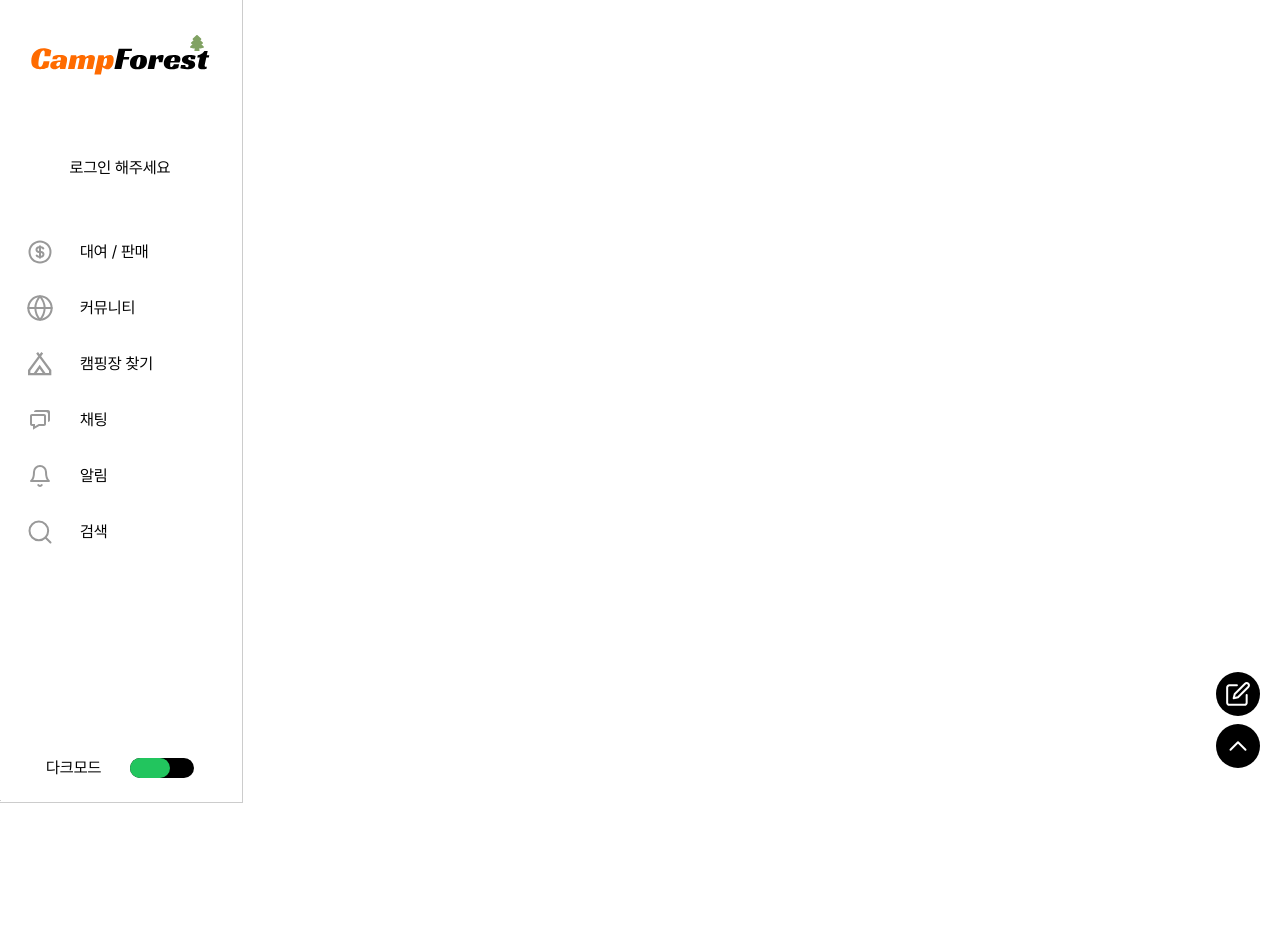
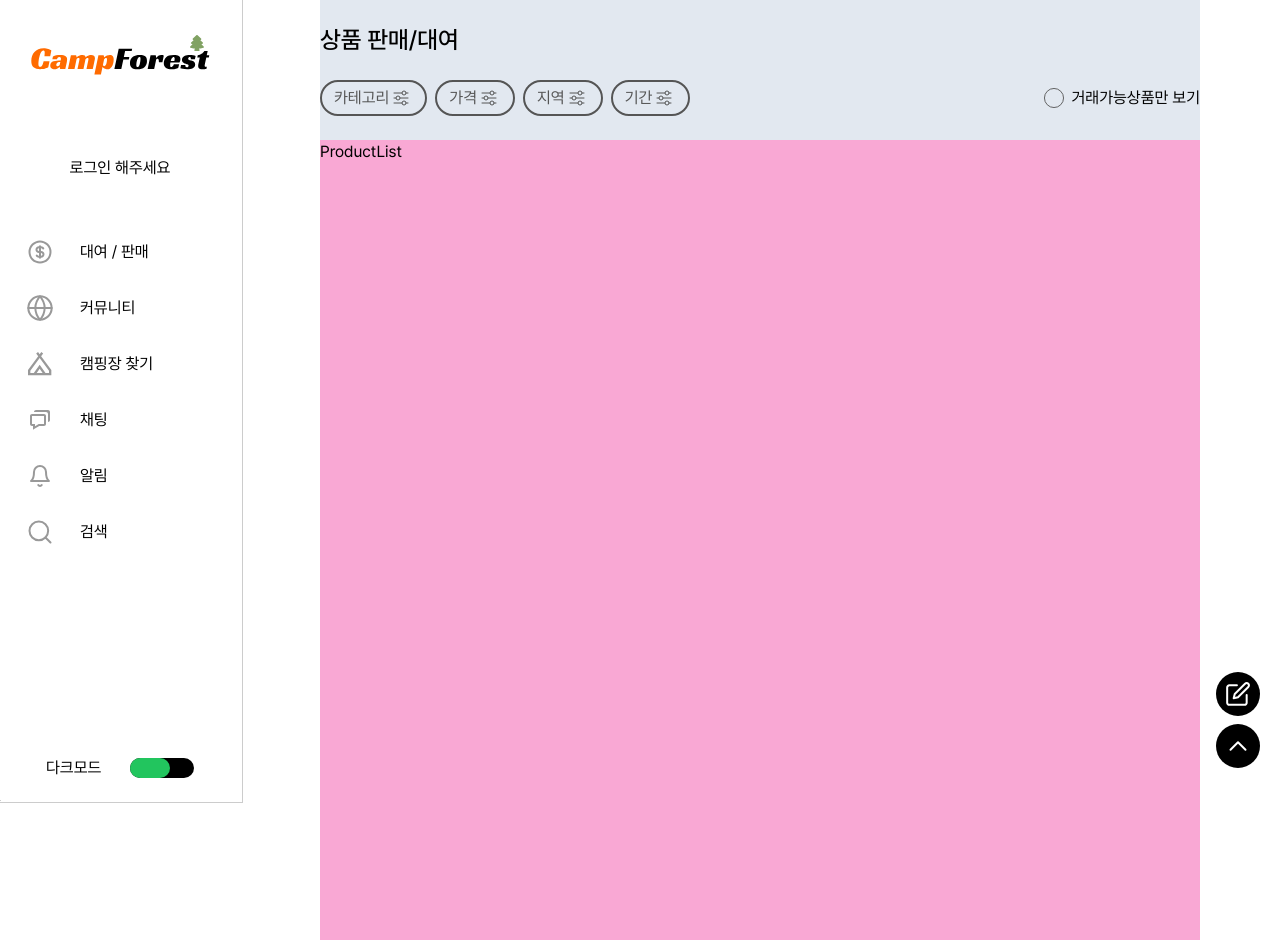
Before and after one commit to ChoiHyeonSeong/CampForest, a React (Create React App) app in the folder frontend/: page /trade in a window 1280 px wide. Before the commit the page ends 800 px from the top, so only its background shows below. Built offline with nearby package versions, Linux system fonts and the light colour scheme.

Commit message:
feat : 상품 판매/대여 페이지 상단 제작 내부 그리드 컴포넌트 미완성
Resolves :
Related to : #375

```diff
--- a/frontend/src/App.tsx
+++ b/frontend/src/App.tsx
@@ -8,6 +8,7 @@ import Regist from '@pages/Regist';
 import Main from '@pages/Main';
 import ProfileEdit from '@pages/ProfileEdit';
 import MyPage from '@pages/MyPage';
+import Trade from '@pages/Trade';
 
 function App() {
   return (
@@ -20,11 +21,12 @@ function App() {
           <div className='flex-grow'>
             {/* 여기서 부터 */}
             <Routes>
-              <Route path='/' element={<Main />}/>
+              <Route path='/' element={<Main/>}/>
               <Route path='/user/login' element={<Login/>}/>
               <Route path="/user/regist/*" element={<Regist/>}/>
               <Route path="/user/mypage/*" element={<MyPage/>}/>
               <Route path="/user/profile/edit" element={<ProfileEdit/>}/>
+              <Route path='/trade' element={<Trade/> }/>
             </Routes>
             {/* 여기까지 컨텐츠 */}
           </div>
--- /dev/null
+++ b/frontend/src/components/Transaction/ProductList.tsx
@@ -0,0 +1,9 @@
+import React from 'react'
+
+const ProductList = () => {
+  return (
+    <div className='min-h-screen bg-pink-300 w-full'>ProductList</div>
+  )
+}
+
+export default ProductList
--- a/frontend/src/components/Transaction/Review.tsx
+++ b/frontend/src/components/Transaction/Review.tsx
@@ -3,7 +3,7 @@ import React from 'react'
 // icon
 import { ReactComponent as StarIcon } from '@assets/icons/star.svg'
 
-function Review() {
+const Review = () => {
   return (
     <div className='mx-auto min-w-[22rem] md:max-w-[40rem] md:my-[2rem] rounded-md px-[1.5rem] md:px-0 py-[2rem] md:pt-[2rem]'>
       <div>
@@ -18,7 +18,7 @@ function Review() {
   )
 }
 
-function ReviewCard(){
+const ReviewCard = () => {
   return (
     <div className='flex justify-between items-center w-full bg-gray-200 rounded-sm px-3 py-4 mb-4'>
       <div className='flex me-10'>
--- /dev/null
+++ b/frontend/src/pages/Trade.tsx
@@ -0,0 +1,54 @@
+import React from 'react'
+import ProductList from '@components/Transaction/ProductList';
+
+// icon
+import { ReactComponent as FilterIcon } from '@assets/icons/filter.svg';
+import { ReactComponent as CircleIcon } from '@assets/icons/circle.svg';
+
+function Trade() {
+  return (
+    <div className='flex justify-center items-center'>
+      <div className='bg-slate-200 p-6 w-full lg:w-[48rem] xl:w-[55rem] lg:p-0'>
+
+        {/* 페이지명 - 모바일에서는 네브바에 표시됨 */}
+        <div className='my-6'>
+          <h3 className='hidden md:block font-medium md:text-lg lg:text-xl xl:text-2xl'>상품 판매/대여</h3>
+        </div>
+
+        {/* 카테고리별 정렬 */}
+        <div className='my-6 flex justify-between items-center'>
+          <div className='flex justify-between gap-2'>
+            <div className='py-1 px-3 border-2 border-[#555] rounded-full text-[#555] flex items-center'>
+              <p>카테고리</p>
+              <FilterIcon />
+            </div>
+            <div className='py px-3 border-2 border-[#555] rounded-full text-[#555] flex items-center'>
+              <p>가격</p>
+              <FilterIcon />
+            </div>
+            <div className='py-1 px-3 border-2 border-[#555] rounded-full text-[#555] flex items-center'>
+              <p>지역</p>
+              <FilterIcon />
+            </div>
+            <div className='py-1 px-3 border-2 border-[#555] rounded-full text-[#555] flex items-center'>
+              <p>기간</p>
+              <FilterIcon />
+            </div>
+          </div>
+
+          <div className='flex items-center'>
+            <CircleIcon className='size-5'/>
+            <p className='ms-2'>거래가능상품만 보기</p>
+          </div>
+        </div>
+
+        {/* 거래상품 목록 */}
+        <ProductList />
+
+
+      </div>
+    </div>
+  )
+}
+
+export default Trade
```
Also changed, not shown: frontend/src/assets/icons/circle.svg (added), frontend/src/assets/icons/filter.svg.
